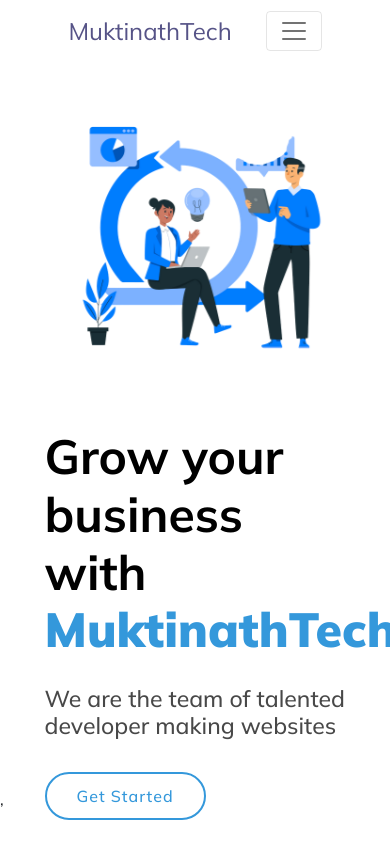
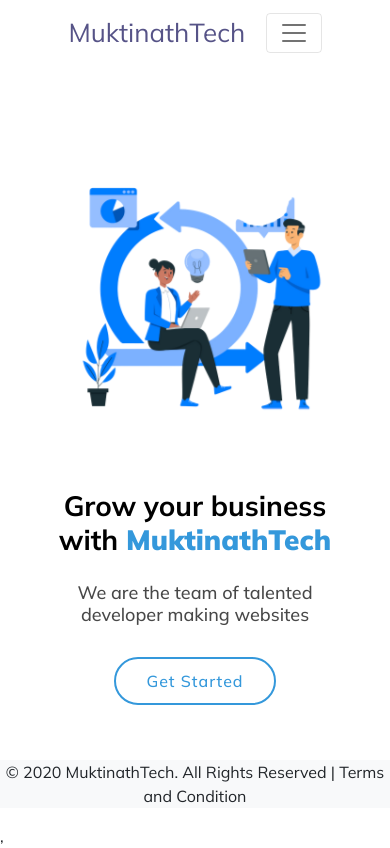
Before and after one commit to muktinathrajbanshi/ReactTutorial, a React (Create React App) app: page / in a window 390 px wide. Built offline with nearby package versions, Linux system fonts and the light colour scheme; a web font is replaced by a local one.

Commit message:
some of the functionality is done but some are remain

```diff
--- a/src/App.jsx
+++ b/src/App.jsx
@@ -6,6 +6,7 @@
 import About from "./About";
 import Service from "./Service";
 import { Switch, Route, Redirect } from "react-router-dom";
+import Footer from "./Footer";
 import Navbar from "./Navbar";
 
 const App = () => {
@@ -19,6 +20,7 @@
          <Route exact path="/contact" component={Contact} />
          <Redirect to="/" />
         </Switch>
+        <Footer />
         </>
     );
 };
--- a/src/Card.jsx
+++ b/src/Card.jsx
@@ -10,7 +10,7 @@
                         <img src={props.imgsrc} className="card-img-top" alt={props.imgsrc} />
                         <div className="card-body">
                             <h5 className="card-title font-weight-bold">{props.title}</h5>
-                            <p className="card-text">Some quick example text to build on the card title and make up the bulk of the card's content.</p>
+                            <p className="card-text">{props.content}</p>
                             <NavLink to="/" className="btn btn-primary">Go somewhere</NavLink>
                         </div>
                         </div>
--- a/src/Contact.jsx
+++ b/src/Contact.jsx
@@ -1,6 +1,33 @@
-import React from "react";
+import React, { useState } from "react";
 
 const Contact = () => {
+
+  const [data, setData] = useState({
+    fullname: "",
+    phone: "",
+    email: "",
+    msg: "",
+  });
+
+  const InputEvent = (event) => {
+    const {name, value} = event.target;
+
+    setData((preVal) => {
+      return {
+        ...preVal,
+        [name] : value,
+      };
+    });
+
+  };
+
+const formSubmit = (e) => {
+  e.preventDefault();
+  alert(
+    `My name is ${data.fullname}. My mobile number is ${data.phone} and email is ${data.email}, Here is what I want to say ${data.msg}`
+  );
+};
+
   return (
     <>
       <div className="my-5">
@@ -9,22 +36,22 @@
       <div className="container contact_div">
         <div className="row">
           <div className="col-md-6 col-12">
-            <form>
+            <form onSubmit={formSubmit}>
               <div className="mb-3">
                 <label htmlFor="name" className="form-label">Full Name</label>
-                <input type="text" className="form-control" id="name" placeholder="Enter your name" />
+                <input type="text" className="form-control" id="name" name="fullname" value={data.fullname} onChange={InputEvent} placeholder="Enter your name" />
               </div>
               <div className="mb-3">
                 <label htmlFor="phone" className="form-label">Phone</label>
-                <input type="tel" className="form-control" id="phone" placeholder="Enter your mobile number" />
+                <input type="tel" className="form-control" id="phone" name="phone" value={data.phone} onChange={InputEvent} placeholder="Enter your mobile number" />
               </div>
               <div className="mb-3">
                 <label htmlFor="email" className="form-label">Email Address</label>
-                <input type="email" className="form-control" id="email" placeholder="name@example.com" />
+                <input type="email" className="form-control" id="email" name="email" value={data.email} onChange={InputEvent} placeholder="name@example.com" />
               </div>
               <div className="mb-3">
                 <label htmlFor="message" className="form-label">Message</label>
-                <textarea className="form-control" id="message" rows="3" placeholder="Write your message here..."></textarea>
+                <textarea className="form-control" id="message" rows="3" name="msg" value={data.msg} onChange={InputEvent} placeholder="Write your message here..."></textarea>
               </div>
               <div className="col-12">
                 <button type="submit" className="btn btn-outline-primary">Submit</button>
--- /dev/null
+++ b/src/Footer.jsx
@@ -0,0 +1,14 @@
+import React from "react";
+
+
+const Footer = () => {
+    return(
+        <>
+            <footer className="bg-light text-center">
+                <p> © 2020 MuktinathTech. All Rights Reserved | Terms and Condition </p>
+            </footer>
+        </>
+    );
+};
+
+export default Footer;
--- a/src/Sdata.jsx
+++ b/src/Sdata.jsx
@@ -8,26 +8,32 @@
 const Sdata = [
     {
         imgsrc: web,
-        title: "Web development"
+        title: "Web development",
+        content: "Web content includes text, images, videos, and other digital assets created to inform, engage, or entertain users on websites."
     },
      {
         imgsrc: app,
-        title: "App development"
+        title: "App development",
+        content: "App development involves designing, coding, testing, and deploying software applications for mobile or desktop platforms effectively."
     },
      {
         imgsrc: software,
-        title: "Software development"
+        title: "Software development",
+        content: "Software development is the process of designing, coding, and maintaining applications or systems to solve problems functionality."
     }, {
         imgsrc: digital,
-        title: "Digital Marketing"
+        title: "Digital Marketing",
+        content: "Digital marketing promotes products or services using online channels like social media, SEO, email, and content to reach audiences effectively."
     },
      {
         imgsrc: android,
-        title: "Android development"
+        title: "Android development",
+        content: "Android development involves creating applications for Android devices using programming languages like Java, Python, etc."
     },
      {
         imgsrc: marketing,
-        title: "Marketing"
+        title: "Marketing",
+        content: "Marketing involves researching, promoting, selling, and distributing products or services to meet consumer needs and drive growth."
     },
 ];
 
--- a/src/Service.jsx
+++ b/src/Service.jsx
@@ -16,6 +16,7 @@
                         return <Card key={ind}
                             imgsrc={val.imgsrc}
                             title={val.title}
+                            content={val.content}
                          />
                     })
                    }
--- a/src/index.css
+++ b/src/index.css
@@ -34,17 +34,6 @@
   width: 25%;
   height: auto;
 } */
-
-@media (max-width: 991px) {
-  .navbar-brand {
-    font-size: 1.5rem !important;
-  }
-
-  .menu_active {
-    font-weight: bold;
-    border-bottom: none;
-  }
-}
 
 /* =============================================================================================================*/
 
@@ -138,3 +127,38 @@
     -o-transform: translateY(-10px);
   }
 }
+
+@media (max-width: 991px) {
+  #header {
+    height: 80vh;
+    text-align: center;
+  }
+  #header .heading-img {
+    text-align: center;
+  }
+  #header .header-img img {
+    width: 100%;
+  }
+}
+
+@media (max-width: 768px) {
+  #header {
+    margin-top: 20px;
+  }
+  #header h1 {
+    font-size: 28px;
+  }
+  #header h2 {
+    font-size: 18px;
+    margin-bottom: 30px;
+  }
+  #header .header-img img {
+    width: 100%;
+  }
+  .mt-4 {
+    margin-bottom: 2.5rem !important;
+  }
+  .navbar a {
+    font-size: 26px !important;
+  }
+}
```
